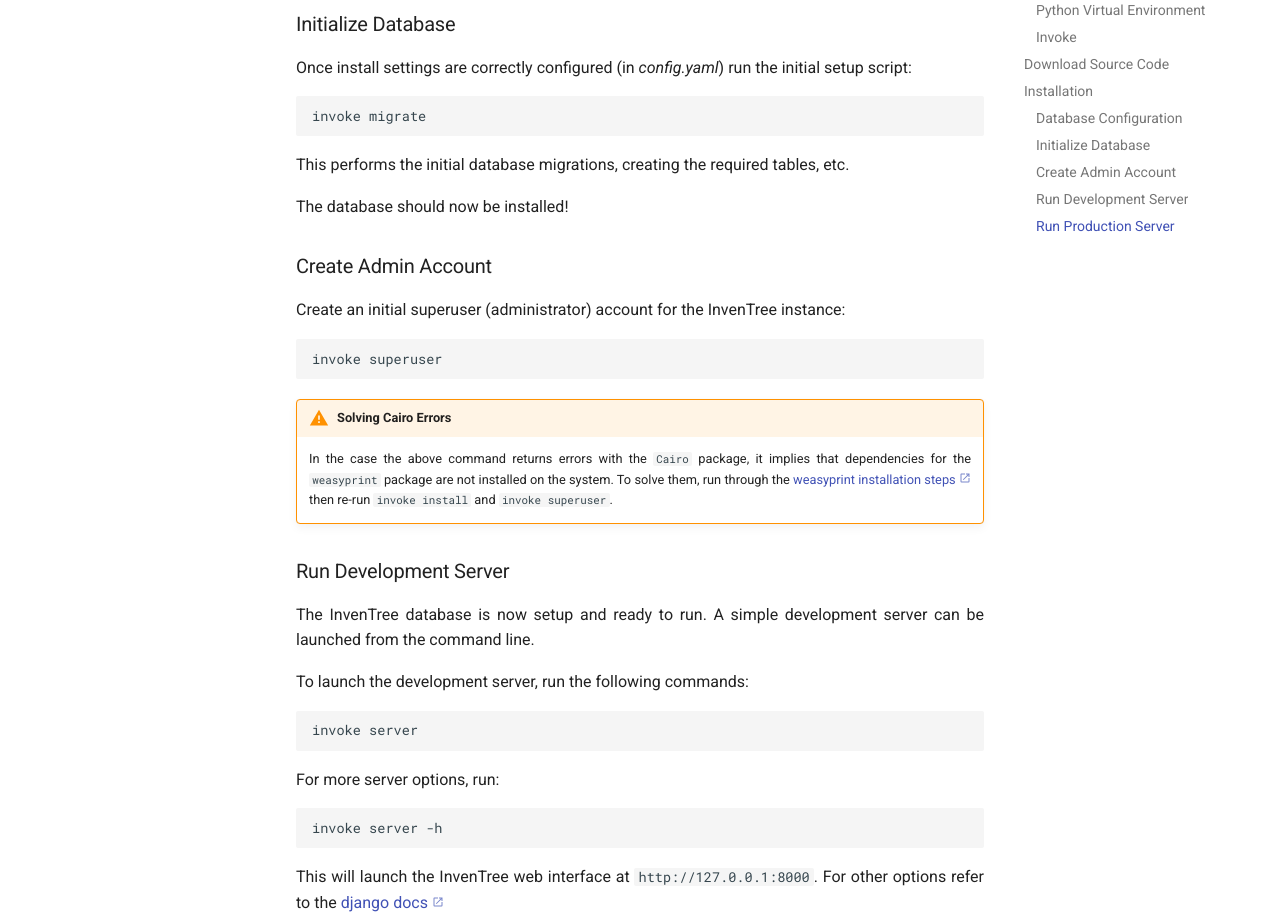
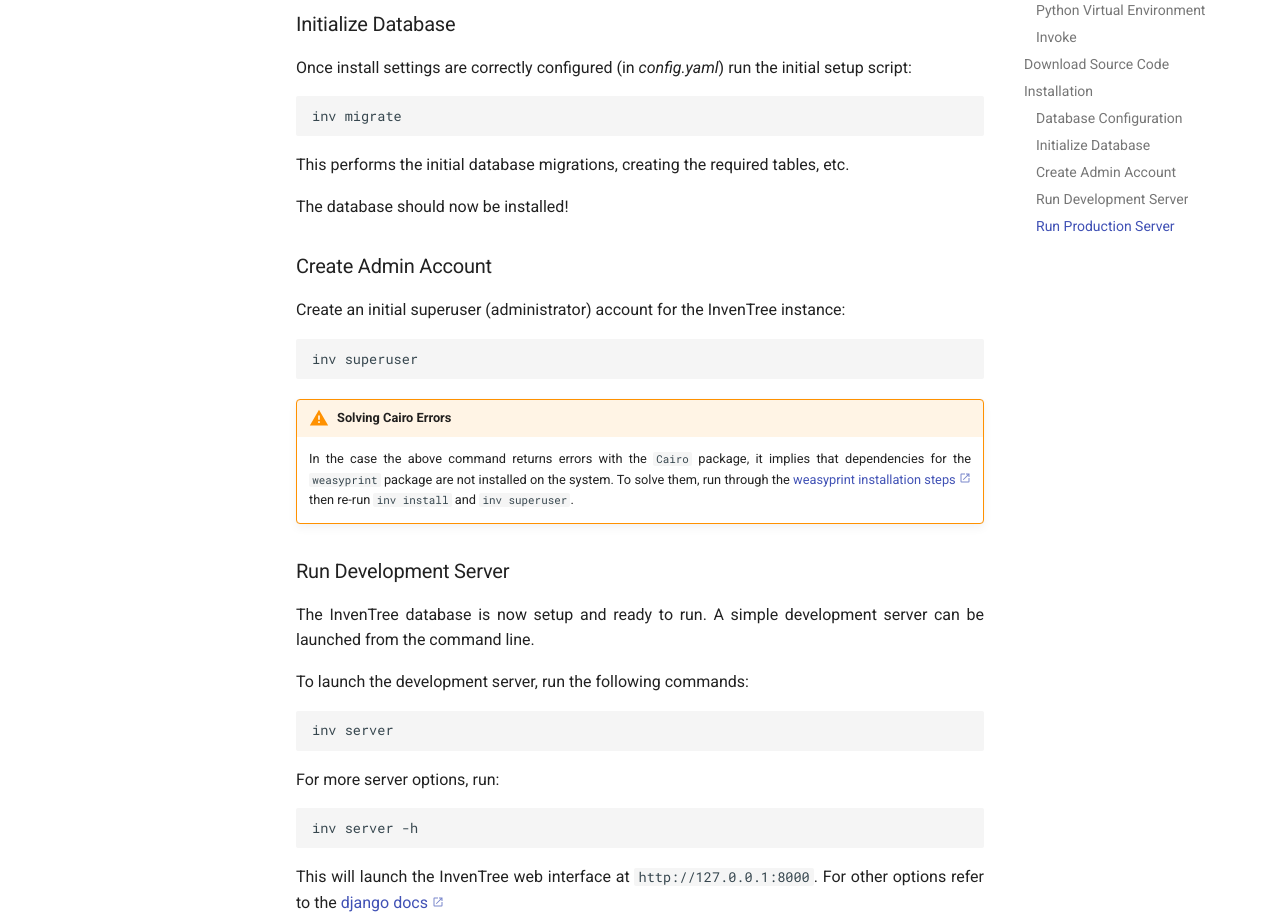
Before and after one commit to inventree/inventree-docs, an MkDocs documentation site: the page built from docs/start/install.md, in a window 1280 px wide and 1400 px high, scrolled down 4293 px. Shown: the part 313-1236 px from the top of the window. Built offline with MkDocs 1.6.1 and Material for MkDocs 9.7.7, drawn with Linux system fonts in a browser that asks for light colours; a script that is not in the unit is left out; comment, search, counter and statistics services are not loaded; some of the changed text lies outside the part shown.

Commit message:
Change "invoke" -> "inv"

````diff
--- a/docs/start/install.md
+++ b/docs/start/install.md
@@ -111,7 +111,7 @@
 To display a list of the available configuration scripts, run the following command:
 
 ```
-invoke --list
+inv --list
 ```
 
 ## Download Source Code
@@ -140,7 +140,7 @@
 To setup the InvenTree environment, run the following commands (from the InvenTree source directory):
 
 ```
-invoke install
+inv install
 ```
 
 This installs all required Python packages using pip package manager. It also creates a (default) database configuration file which needs to be edited to meet user needs before proceeding (see next step below).
@@ -166,7 +166,7 @@
 Once install settings are correctly configured (in *config.yaml*) run the initial setup script:
 
 ```
-invoke migrate
+inv migrate
 ```
 
 This performs the initial database migrations, creating the required tables, etc.
@@ -178,11 +178,11 @@
 Create an initial superuser (administrator) account for the InvenTree instance:
 
 ```
-invoke superuser
+inv superuser
 ```
 
 !!! warning "Solving Cairo Errors"
-	In the case the above command returns errors with the `Cairo` package, it implies that dependencies for the `weasyprint` package are not installed on the system. To solve them, run through the [weasyprint installation steps](https://weasyprint.readthedocs.io/en/stable/install.html) then re-run `invoke install` and `invoke superuser`.
+	In the case the above command returns errors with the `Cairo` package, it implies that dependencies for the `weasyprint` package are not installed on the system. To solve them, run through the [weasyprint installation steps](https://weasyprint.readthedocs.io/en/stable/install.html) then re-run `inv install` and `inv superuser`.
 
 ### Run Development Server
 
@@ -191,13 +191,13 @@
 To launch the development server, run the following commands:
 
 ```
-invoke server
+inv server
 ```
 
 For more server options, run:
 
 ```
-invoke server -h
+inv server -h
 ```
 
 This will launch the InvenTree web interface at `http://127.0.0.1:8000`. For other options refer to the [django docs](https://docs.djangoproject.com/en/2.2/ref/django-admin/)
````
Also changed, not shown: docs/start/config.md (+2 -2 lines), docs/start/deploy.md (+3 -3 lines), docs/start/migrate.md (+4 -4 lines), docs/start/update.md (+1 -1 lines).
